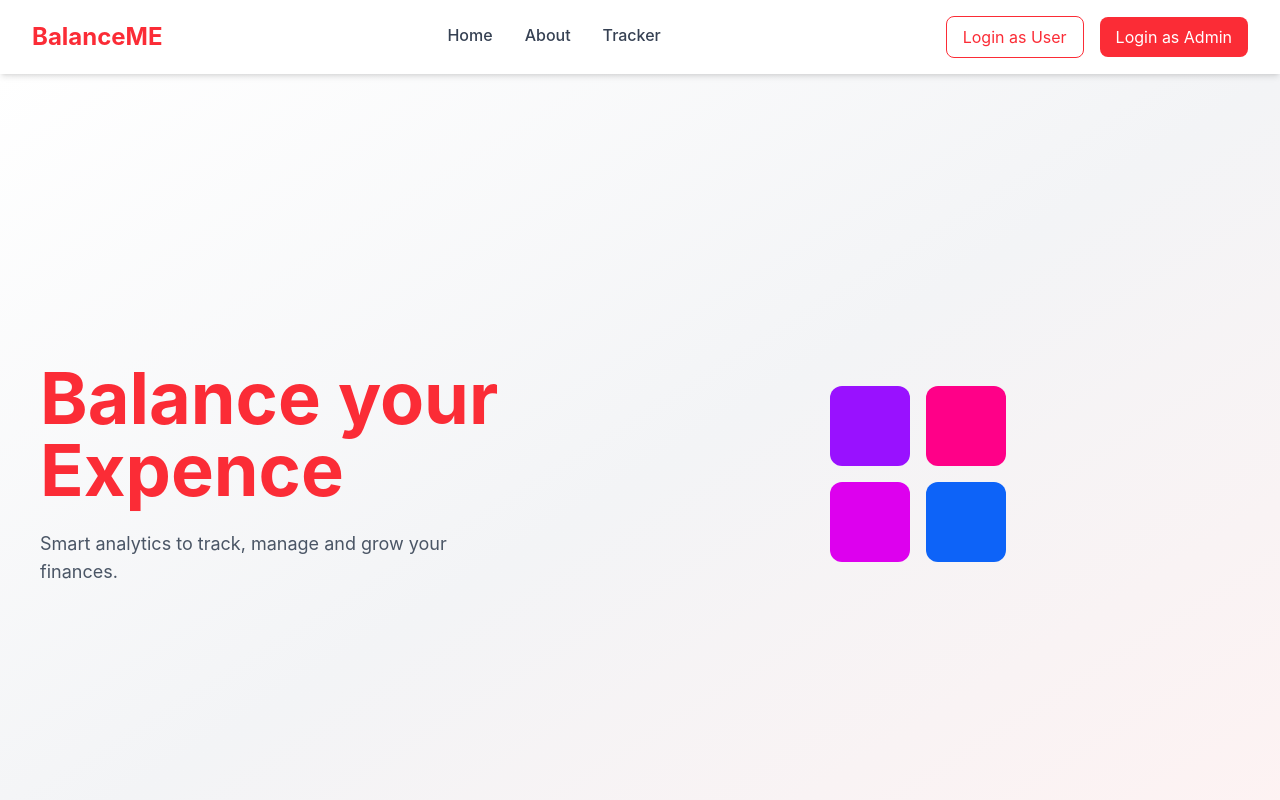
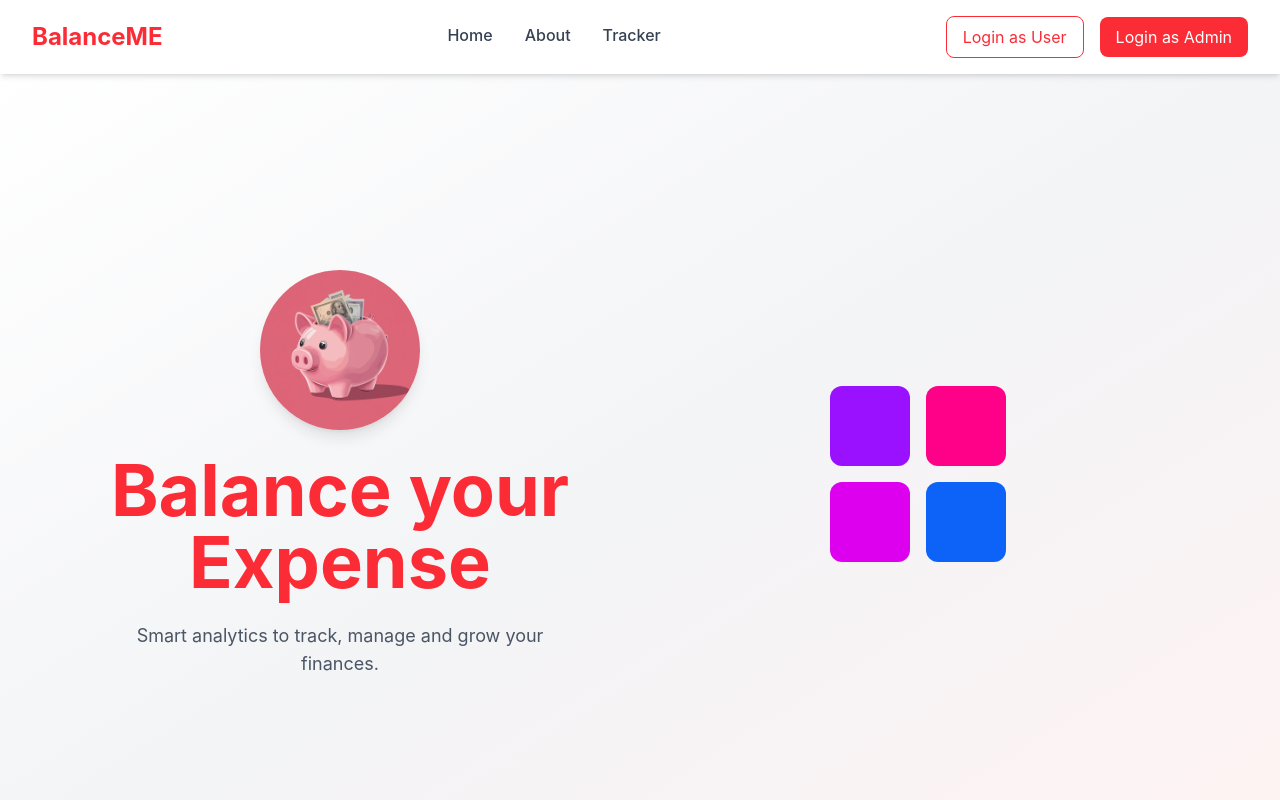
Before and after one commit to Jadhav-57/financeDashboard, a React (Vite) app: page / in a window 1280 px wide. Shown: the top 800 px of the page. Built offline with nearby package versions, Linux system fonts and the light colour scheme.

Commit message:
added logo

```diff
--- a/src/pages/Home.tsx
+++ b/src/pages/Home.tsx
@@ -1,5 +1,6 @@
 import { motion, useScroll, useTransform } from "framer-motion";
 import { useRef, useEffect, useState } from "react";
+import hero from "../assets/hero.jpg";
 
 const items = [
   {
@@ -70,14 +71,25 @@ export default function Home() {
         <div className="grid md:grid-cols-2 w-full relative z-10 items-center">
 
           {/* LEFT */}
-          <div className="space-y-6">
+          <div className="flex flex-col items-center justify-center text-center space-y-6">
+
+  {/* LOGO */}
+  <img
+    src={hero}
+    alt="Financial Dashboard"
+    className="w-32 md:w-40 object-contain rounded-full shadow-lg"
+  />
+
+  {/* HEADING */}
   <h1 className="text-5xl md:text-7xl font-bold text-red-500">
-              Balance your Expence
+    Balance your Expense
   </h1>
 
+  {/* SUBTEXT */}
   <p className="text-gray-600 text-lg max-w-md">
     Smart analytics to track, manage and grow your finances.
   </p>
+
 </div>
 
           {/* RIGHT → Reordering animation */}
```
Also changed, not shown: src/assets/hero.jpg (added). Lines whose indentation alone changed are shown as unchanged.
